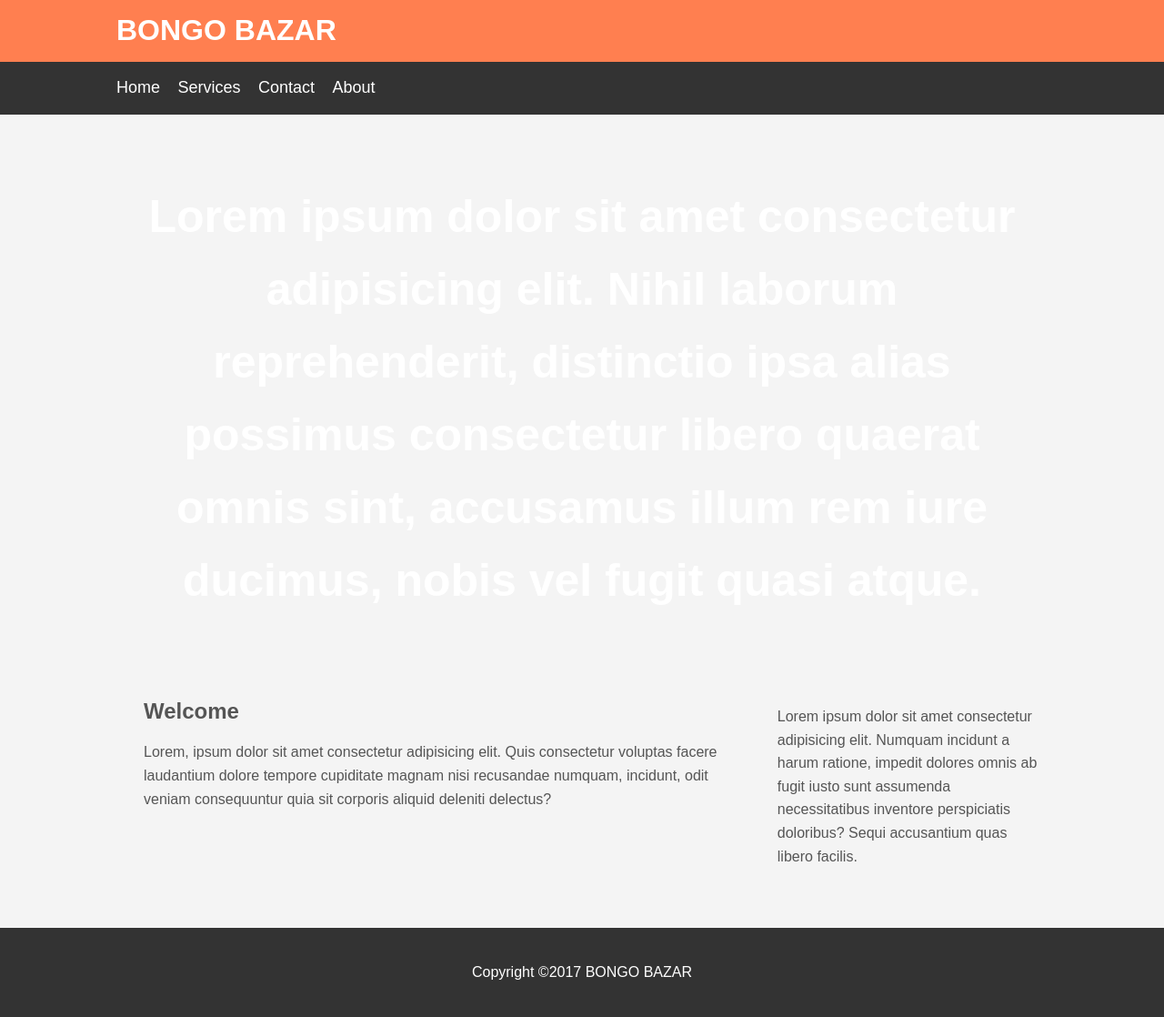
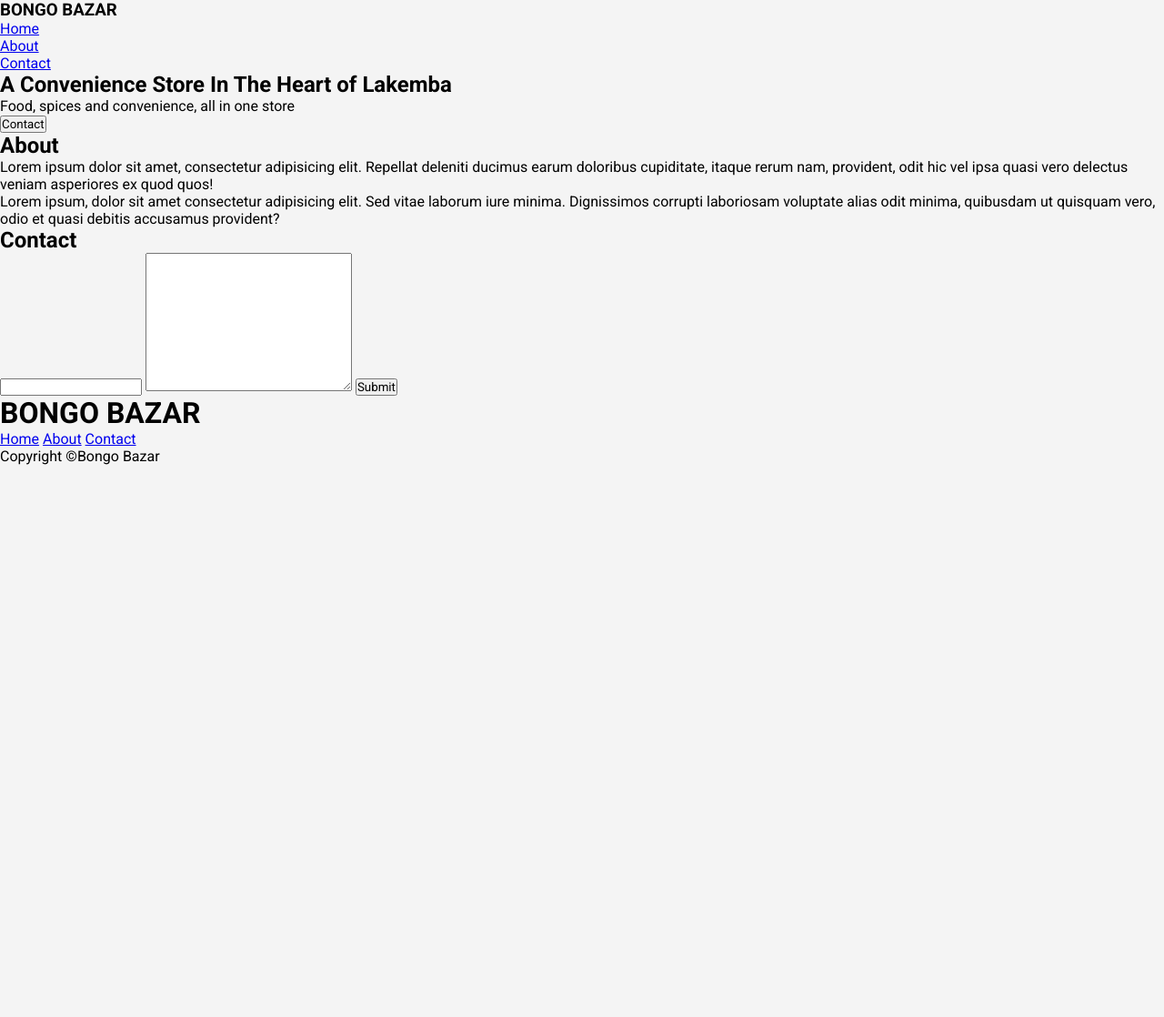
Before and after one commit to n4heen/business, a plain HTML site: page index.html in a window 1280 px wide. Shown: the whole page at 91% size. After the commit the page ends 800 px from the top, so only its background shows below. Drawn offline with Linux system fonts and the light colour scheme.

Commit message:
Add files via upload

```diff
--- a/index.html
+++ b/index.html
@@ -5,44 +5,55 @@
     <meta charset="UTF-8">
     <meta http-equiv="X-UA-Compatible" content="IE=edge">
     <meta name="viewport" content="width=device-width, initial-scale=1.0">
-    <title>BONGO BAZAR</title>
-    <link rel="stylesheet" href="style.css">
+    <title>Bongo Bazar</title>
+    <link rel="stylesheet" href="/style.css">
 </head>
 
 <body>
-    <header id="main-header">
-        <div class="container">
+    <section id="home">
+        <nav>
             <h1>BONGO BAZAR</h1>
+            <ul>
+                <li><a href="#home">Home</a></li>
+                <li><a href="#about">About</a></li>
+                <li><a href="#contact">Contact</a></li>
+            </ul>
+        </nav>
+        <header>
+            <div>
+                <h1>A Convenience Store In The Heart of Lakemba</h1>
+                <p>Food, spices and convenience, all in one store</p>
+                <button>Contact</button>
+            </div>
+        </header>
+    </section>
+<main>
+    <section id="about">
+        <h2>About</h2>
+        <div>
+            <p>Lorem ipsum dolor sit amet, consectetur adipisicing elit. Repellat deleniti ducimus earum doloribus cupiditate, itaque rerum nam, provident, odit hic vel ipsa quasi vero delectus veniam asperiores ex quod quos!</p>
+            <p>Lorem ipsum, dolor sit amet consectetur adipisicing elit. Sed vitae laborum iure minima. Dignissimos corrupti laboriosam voluptate alias odit minima, quibusdam ut quisquam vero, odio et quasi debitis accusamus provident?</p>
         </div>
-    </header>
-    <nav id="navbar">
-        <div class="container">
-            <ul>
-                <li><a href="#">Home</a></li>
-                <li><a href="#">Services</a></li>
-                <li><a href="#">Contact</a></li>
-                <li><a href="#">About</a></li>
-            </ul>
-        </div>
-    </nav>
-    <section id="showcase">
-<div class="container">
-<h1>
-    Lorem ipsum dolor sit amet consectetur adipisicing elit. Nihil laborum reprehenderit, distinctio ipsa alias possimus consectetur libero quaerat omnis sint, accusamus illum rem iure ducimus, nobis vel fugit quasi atque.
-</h1>
-</div>
     </section>
-    <div class="container">
-    <section id="main">
-<h1>Welcome</h1>
-<p>Lorem, ipsum dolor sit amet consectetur adipisicing elit. Quis consectetur voluptas facere laudantium dolore tempore cupiditate magnam nisi recusandae numquam, incidunt, odit veniam consequuntur quia sit corporis aliquid deleniti delectus?</p>
+    <section id="contact">
+        <h2>Contact</h2>
+        <form action="">
+            <input type="email">
+            <textarea name="message" id="" cols="30" rows="10"></textarea>
+            <button>Submit</button>
+        </form>
     </section>
-    <aside id="sidebar">
-<p>Lorem ipsum dolor sit amet consectetur adipisicing elit. Numquam incidunt a harum ratione, impedit dolores omnis ab fugit iusto sunt assumenda necessitatibus inventore perspiciatis doloribus? Sequi accusantium quas libero facilis.</p>
-    </aside>
-</div>
-<footer id="main-footer">
-<p>Copyright &copy;2017 BONGO BAZAR</p>
+</main>
+<footer>
+
+    <h1>BONGO BAZAR</h1>
+
+    <div>
+        <a href="#home">Home</a>
+        <a href="#about">About</a>
+        <a href="#contact">Contact</a>
+    </div>
+    <p>Copyright &copy;Bongo Bazar</p>
 </footer>
 </body>
 
--- a/style.css
+++ b/style.css
@@ -1,69 +1,13 @@
+@import url('https://fonts.googleapis.com/css2?family=Roboto:wght@400;500;700&display=swap');
+*{
+    box-sizing: border-box;
+    margin: 0;
+    padding: 0;
+    font-family: 'Roboto', sans-serif;
+}
+html{
+    scroll-behavior: smooth;
+}
 body{
     background-color: #f4f4f4;
-    color: #555;
-    font-family: Arial, Helvetica, sans-serif;
-    font-size: 16px;
-    line-height: 1.6em;
-    margin: 0;
-
-}.container{
-    width: 80%;
-    margin: auto;
-    overflow: hidden;
 }
-#main-header{
-    background-color: coral;
-    color: #fff;
-}
-#navbar{
-    background-color: #333;
-    color: white;
-}
-#navbar ul{
-    padding: 0;
-    list-style: none;
-
-}
-#navbar li{
-    display: inline;
-}
-#navbar a{
-    color: #fff;
-    text-decoration: none;
-    font-size: 18px;
-    padding-right: 15px;
-}
-#showcase{
-    background-image: url(/images/main.jpg);
-
-    background-position: center;
-    min-height: 300px;
-    margin-bottom: 30px;
-    text-align: center;
-}
-
-#showcase h1{
-    color: #fff;
-    font-size: 50px;
-    line-height: 1.6em;
-    padding-top: 30px;
-}
-#main{
-    float: left;
-    width: 70%;
-    padding: 0 30px;
-    box-sizing: border-box;
-}
-#sidebar{
-    float: right;
-    width: 30%;
-    padding:10px;
-    box-sizing: border-box;
-}
-#main-footer{
-    background: #333;
-    color: #fff;
-    text-align: center;
-    padding: 20px;
-    margin-top: 40px;
-}
```
